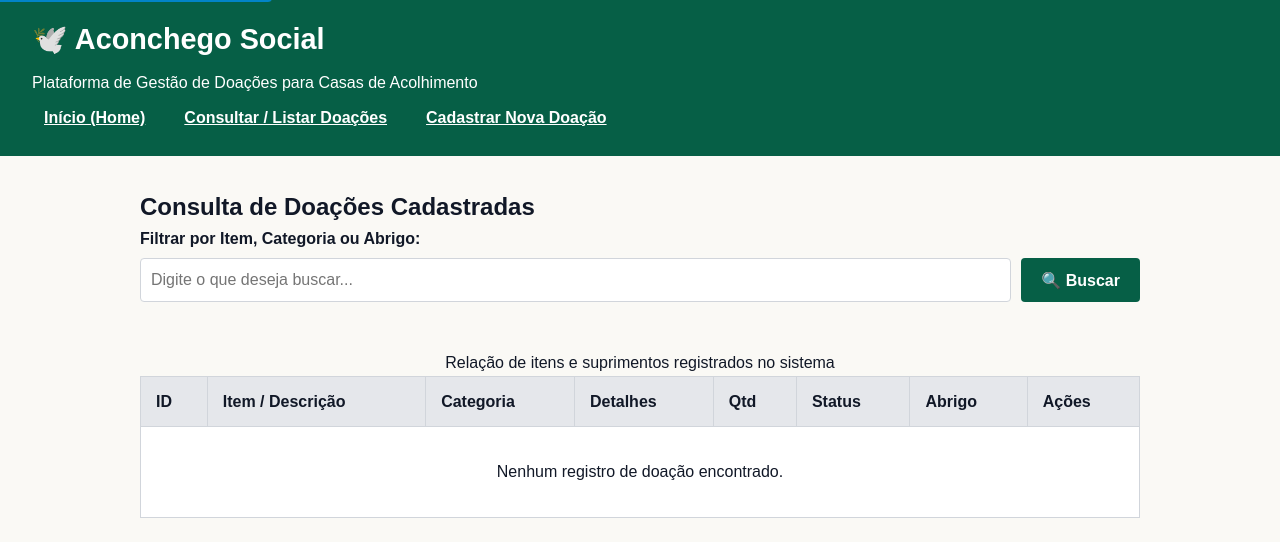
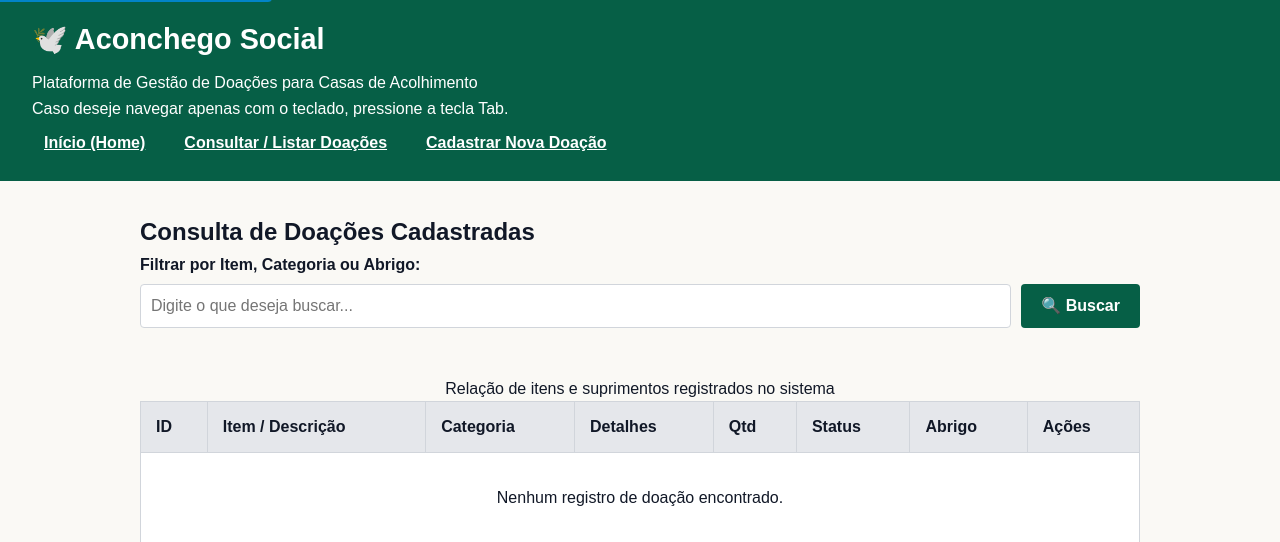
Before and after one commit to Caio01-10/Aconchego-Social, a Flask app: page /doacoes in a window 1280 px wide. Shown: the top 542 px of the page. Run offline with Flask 3, Linux system fonts and the light colour scheme; data that the repository does not hold is empty.

Commit message:
style: Instrução para navegar sem o uso do mouse

```diff
--- a/templates/base.html
+++ b/templates/base.html
@@ -15,6 +15,7 @@
     <header role="banner">
         <h1>🕊️ Aconchego Social</h1>
         <p>Plataforma de Gestão de Doações para Casas de Acolhimento</p>
+        <p>Caso deseje navegar apenas com o teclado, pressione a tecla Tab.</p>
 
         <nav aria-label="Navegação Principal">
             <ul>
```
